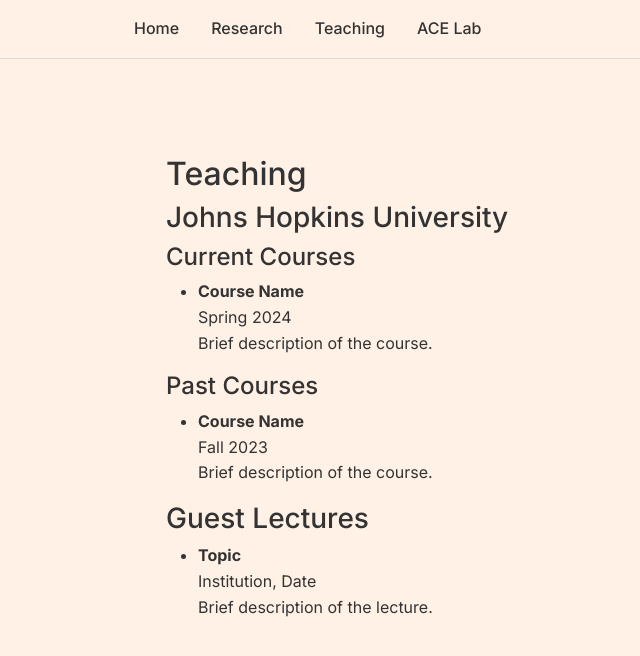
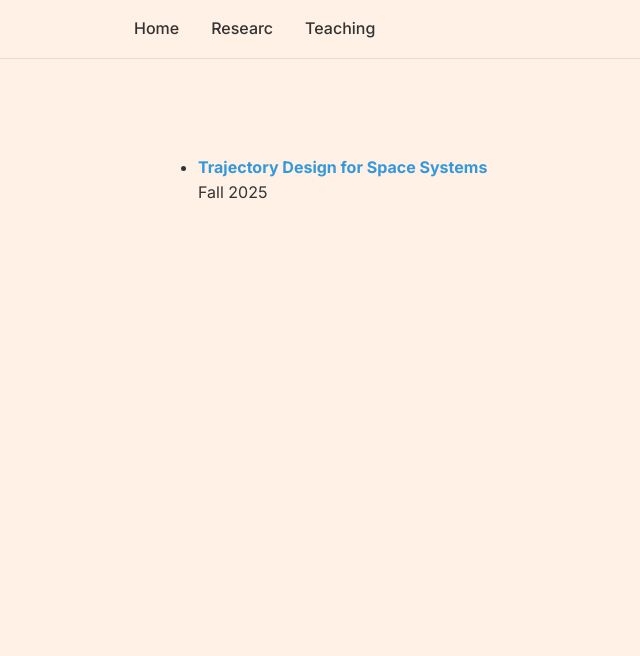
Before and after one commit to acauligi/acauligi.github.io, a Jekyll site: the page built from teaching.markdown, in a window 1280 px wide. Shown: the top 656 px of the page, without its empty margins (6-646 px from the left). Built offline with Jekyll 4.4.1, drawn with Linux system fonts in a browser that asks for light colours.

Commit message:
Updating teaching link

```diff
--- a/_layouts/default.html
+++ b/_layouts/default.html
@@ -95,9 +95,9 @@
     <nav class="top-nav" style="background-color: #fff1e5; border-bottom: 1px solid #ddd; padding: 1rem 0; margin-bottom: 2rem;">
         <div style="max-width: 1000px; margin: 0 auto; display: flex; gap: 2rem;">
             <a href="/index" style="color: #333; text-decoration: none; font-weight: 500;">Home</a>
-            <a href="/research" style="color: #333; text-decoration: none; font-weight: 500;">Research</a>
+            <a href="https://me.jhu.edu" style="color: #333; text-decoration: none; font-weight: 500;">Research</a>
             <a href="/teaching" style="color: #333; text-decoration: none; font-weight: 500;">Teaching</a>
-            <a href="https://me.jhu.edu" style="color: #333; text-decoration: none; font-weight: 500;">ACE Lab</a>
+
         </div>
     </nav>
     <div class="main-container">
--- a/_layouts/page.html
+++ b/_layouts/page.html
@@ -47,9 +47,9 @@
     <nav class="top-nav" style="background-color: #fff1e5; border-bottom: 1px solid #ddd; padding: 1rem 0; margin-bottom: 2rem;">
         <div style="max-width: 1000px; margin: 0 auto; display: flex; gap: 2rem;">
             <a href="/index" style="color: #333; text-decoration: none; font-weight: 500;">Home</a>
-            <a href="/research" style="color: #333; text-decoration: none; font-weight: 500;">Research</a>
+            <a href="https://me.jhu.edu" style="color: #333; text-decoration: none; font-weight: 500;">Researc</a>
             <a href="/teaching" style="color: #333; text-decoration: none; font-weight: 500;">Teaching</a>
-            <a href="https://me.jhu.edu" style="color: #333; text-decoration: none; font-weight: 500;">ACE Lab</a>
+
         </div>
     </nav>
     <div class="main-container">
--- a/index.markdown
+++ b/index.markdown
@@ -5,7 +5,7 @@
 layout: default
 ---
 
-Hi! I'm an incoming [Assistant Professor](https://engineering.jhu.edu/faculty/abhishek-cauligi/) in the Department of Mechanical Engineering at Johns Hopkins University, starting in the summer of 2025.
+Hi! I'm an [Assistant Professor](https://engineering.jhu.edu/faculty/abhishek-cauligi/) in the Department of Mechanical Engineering at Johns Hopkins University.
 My research focuses on developing safe and computationally efficient decision making algorithms for robotic systems, with a particular focus on studying how machine learning can be combined with model-based planning and optimal control techniques.
 
 Prior to this, I was a [Robotics Technologist](https://robotics.jpl.nasa.gov/who-we-are/people/abhishek-cauligi/) with the Robotic Surface Mobility Group (347F) at NASA Jet Propulsion Laboratory and received my PhD. in Aeronautics & Astronautics at Stanford University as a member of the [Autonomous Systems Lab](https://stanfordasl.github.io/).
--- a/teaching.markdown
+++ b/teaching.markdown
@@ -4,24 +4,5 @@
 permalink: /teaching/
 ---
 
-## Teaching
-
-### Johns Hopkins University
-
-#### Current Courses
-
-- **Course Name**
-  Spring 2024
-  Brief description of the course.
-
-#### Past Courses
-
-- **Course Name**
-  Fall 2023
-  Brief description of the course.
-
-### Guest Lectures
-
-- **Topic**
-  Institution, Date
-  Brief description of the lecture.
+- **[Trajectory Design for Space Systems](http://jhu-acel.github.io/trajdesign.github.io/)**
+  Fall 2025
```
